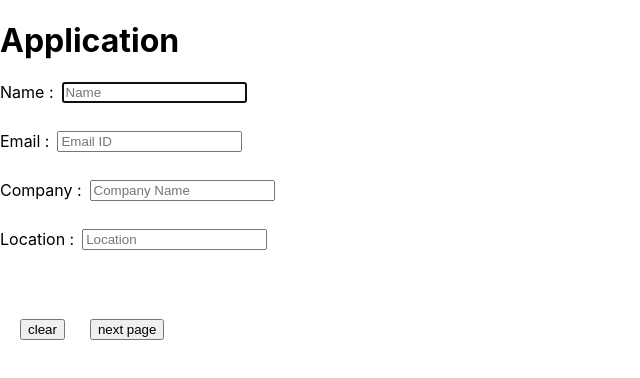
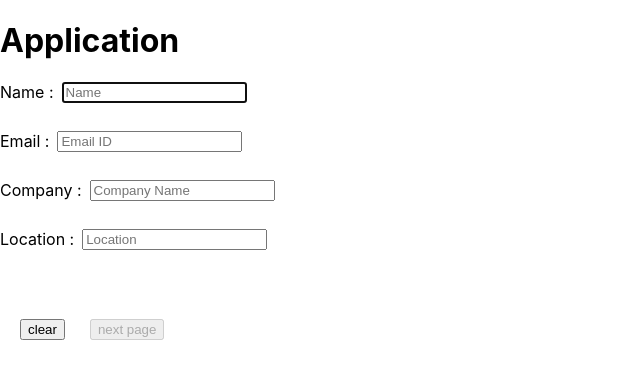
Before and after one commit to NagarjunPrabhu1907/React-nagarjun, a React (Create React App) app in the folder reactapp-nagarjun/: page / in a window 1280 px wide. Shown: the top 378 px of the page, without its empty margins (0-640 px from the left). Built offline with nearby package versions, Linux system fonts and the light colour scheme.

Commit message:
added disabled button
when the data is invalid

```diff
--- a/reactapp-nagarjun/src/Example_project.js
+++ b/reactapp-nagarjun/src/Example_project.js
@@ -1,5 +1,5 @@
-import React, { useState,useEffect,useRef } from "react";
-import {useNavigate} from 'react-router-dom';
+import React, { useState, useEffect, useRef } from "react";
+import { useNavigate } from 'react-router-dom';
 import NextPage from "./NextPage";
 
 
@@ -9,12 +9,6 @@ export default function Example_project() {
     const [CompanyValue, setCompany] = useState('');
     const [locationValue, setLocation] = useState('');
     const navigate = useNavigate();
-
-
-    const [error1, setError1] = useState(null);
-    const [error2, setError2] = useState(null);
-    const [error3, setError3] = useState(null);
-    const [error4, setError4] = useState(null);
 
 
     function Reset() {
@@ -37,9 +31,9 @@ export default function Example_project() {
     // },[])
 
     const ref = useRef();
-    useEffect(()=>{
+    useEffect(() => {
         ref.current.focus();
-    },[]);
+    }, []);
     function saveToLocalStorage() {
         localStorage.setItem("name", NameValue)
         localStorage.setItem("email", emailValue)
@@ -67,51 +61,47 @@ export default function Example_project() {
     const labelStyle = {
         marginRight: '8px',
     };
-      const handleName = e=>{
+    const handleName = e => {
         const a = e.target.value;
-        const b =/^[A-Za-z]+$/.test(a);
-        console.log("aaa",a);
-
+        const b = /^[A-Za-z]+$/.test(a);
         if (b) {
-             console.log("hii");
             setName(a);
-
         }
-          else{
+        else {
             setName('');
         }
     }
 
-   const handleEmail = e=> {
-    const c =e.target.value;
-    const d =  /^[A-Za-z0-9_@.]+$/.test(c);
-    console.log("aaa",d);
-    if (d){
+    const handleEmail = e => {
+        const c = e.target.value;
+        const d = /^[A-Za-z0-9@!#$%^&.]+$/.test(c);
+        console.log("aaa", d);
+        if (d) {
             setEmail(c);
         }
-    else{
+        else {
             setEmail('');
         }
     }
-   const handleCompanyName = e=> {
-    const a =e.target.value;
-    const b =  /^[A-Za-z\s'-]+$/.test(a);
-    console.log("aaa",b);
-    if (b){
+    const handleCompanyName = e => {
+        const a = e.target.value;
+        const b = /^[A-Za-z\s'-]+$/.test(a);
+
+        if (b) {
             setCompany(a);
         }
-    else{
+        else {
             setCompany('');
         }
     }
-   const handleLocation = e=> {
-    const a =e.target.value;
-    const b =  /^[A-Za-z\s'-]+$/.test(a);
-    console.log("aaa",b);
-    if (b){
+    const handleLocation = e => {
+        const a = e.target.value;
+        const b = /^[A-Za-z\s'-]+$/.test(a);
+
+        if (b) {
             setLocation(a);
         }
-    else{
+        else {
             setLocation('');
         }
     }
@@ -175,12 +165,12 @@ export default function Example_project() {
                 <br />
             </div>
 
-            <br/>
-            <br/>
-            <br/>
+            <br />
+            <br />
+            <br />
 
-            <button style={{marginLeft:"20px"}} onClick={Reset} > clear </button>
-            <button style={{marginLeft:"25px"}} onClick={saveToLocalStorage} disabled={error1 || error2|| error3 || error4} > next page </button>
+            <button style={{ marginLeft: "20px" }} onClick={Reset} > clear </button>
+            <button style={{ marginLeft: "25px" }} onClick={saveToLocalStorage} disabled = {!NameValue||!emailValue||!CompanyValue||!locationValue||" "}> next page </button>
 
         </div>
     )
```
Lines whose indentation alone changed are shown as unchanged.
